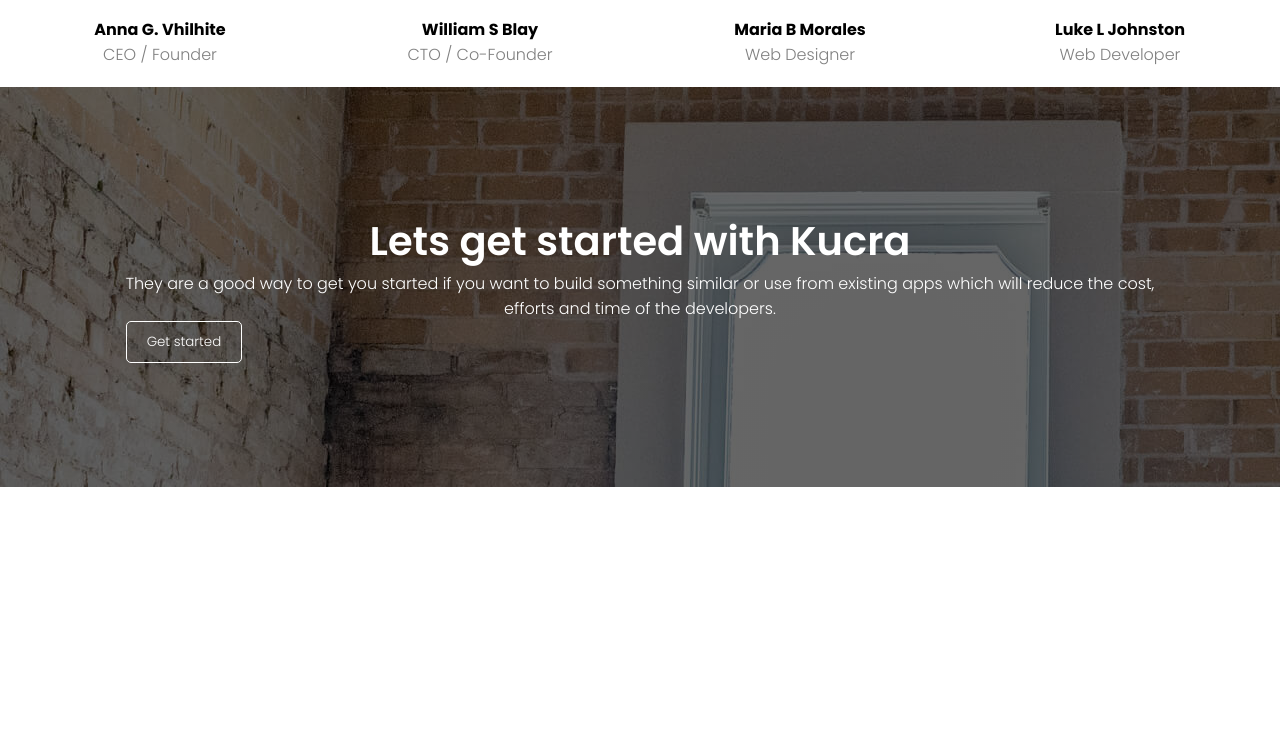
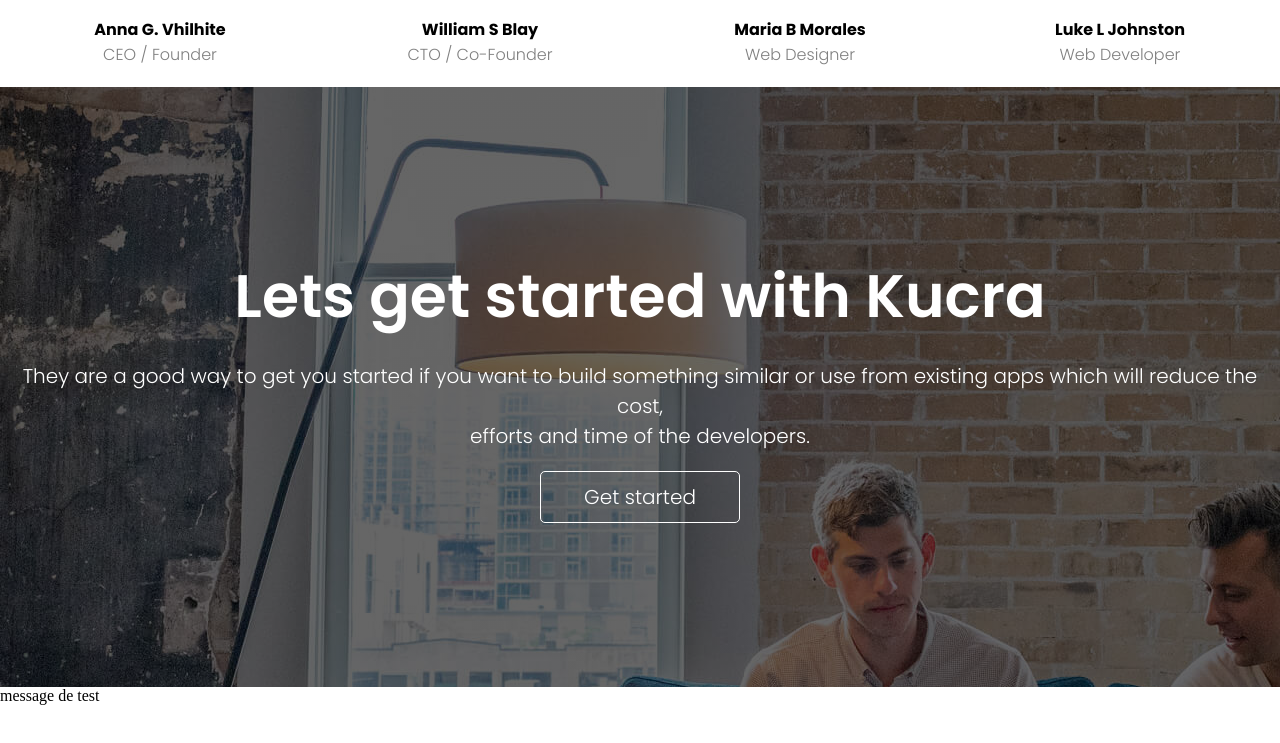
Before and after one commit to PierreWTH/Landing-page, a plain HTML site: page index.html in a window 1280 px wide. Shown: the part 2641-3384 px from the top of the page. Before the commit the page ends 3128 px from the top, so only its background shows below. Drawn offline with Linux system fonts and the light colour scheme.

Commit message:
parallax fini

```diff
--- a/index.html
+++ b/index.html
@@ -151,24 +151,13 @@
         <div class="parallax-img">
             <p class="parallax-titre">Lets get started with Kucra</p>
             <p class="parallax-p">They are a good way to get you started if you want to build something similar or use from existing apps which will reduce the cost, <br> efforts and time of the developers. </p>
-            <a href=""><button class="parallax-button"> Get started </button></a>
+            <button class="parallax-button"> Get started </button>
         </div>
+    </section>
 
-
-
-
-
-
-
-
-
-
-
-
-
-
-
-
+    <section class="blog">
+        <p>message de test </p>
+    </section>
 
 
 
--- a/style.css
+++ b/style.css
@@ -290,7 +290,7 @@ nav a:hover {
     font-family: 'Poppins';
     text-align: center;
     color: white;
-    font-size: 40px;
+    font-size: 60px;
     font-weight: 600;
 }
 
@@ -298,6 +298,8 @@ nav a:hover {
     font-family: 'Poppins';
     color: white;
     text-align: center;
+    margin: 20px 0px 20px 0px;
+    font-size: 20px;
 }
 
 .parallax-button {
@@ -306,20 +308,42 @@ nav a:hover {
     border-radius: 5px;
     color: white;
     font-family: 'Poppins';
+    font-size: 20px;
     border: solid white 1px;
-    margin : auto
+    transition: 0.5s;
+    width: 200px;
+    margin: auto;
 }
 
-.parallax {
+
+
+.parallax-button:hover {
+    color: black;
+    background: white;
+    transform: translateY(-10px);
+
+}
+
+.parallax{
+    display: flex;
+    flex-direction: column;
+    justify-content: center;
+    align-items: center;
     background-color: #000000;
     background-image: linear-gradient(rgba(0, 0, 0, 0.6), rgba(0, 0, 0, 0.6)),  url(/img/parallax.png);
     background-attachment: fixed;
-    height: 400px;
-    top: 0;
+    background-position: center;
+    height: 600px;
+
 }
 
-.parallax  {
+.parallax-img{
     display: flex;
-    justify-content: center;
-    align-items: center;
+    flex-direction: column;
 }
+
+/********** SECTION BLOG **********/
+
+.blog {
+    height: 1000px;
+}
```
